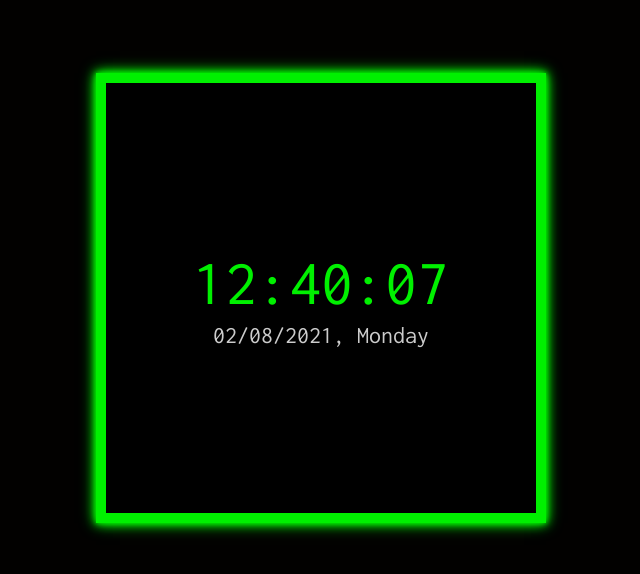
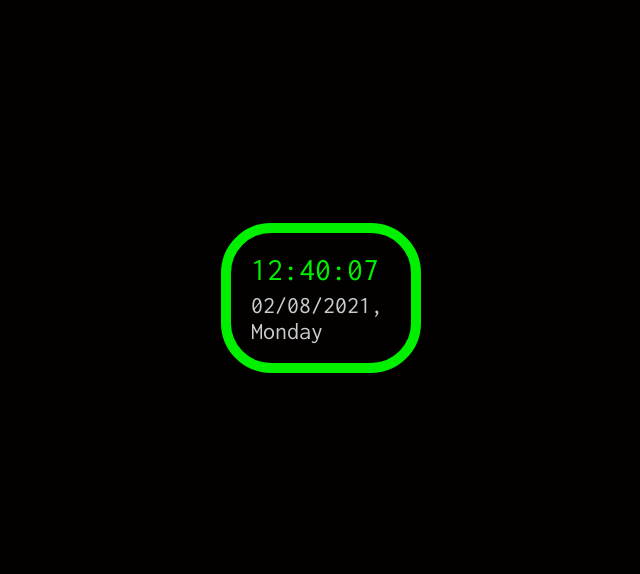
Before and after one commit to Azure-GOT/search-engine, a plain HTML site: page webpage/digitalclock/index.html in a window 1280 px wide. Shown: the part 102-676 px from the top of the page, without its empty margins (319-959 px from the left). Drawn offline with Linux system fonts and the light colour scheme.

Commit message:
Update style.css

```diff
--- a/webpage/digitalclock/style.css
+++ b/webpage/digitalclock/style.css
@@ -11,22 +11,12 @@ body {
 	height: 100vh;
 	background: #020100;
 }
-.container {
-	border: 10px solid rgb(0, 240, 0);
-	width: 450px;
-	height: 450px;
-	display: flex;
-	justify-content: center;
-	align-items: center;
-	flex-direction: column;
-	color:#fff;
-	font-size: 32px;
-	/*border-radius: 50%;*/
-	background: rgb(0, 0, 0);
-	box-shadow:
-		0 0 5px rgb(0, 240, 0),
-		0 0 10px rgb(0, 240, 0),
-		0 0 15px rgb(0, 240, 0);
+.container {border-radius: 50px;
+  border: 10px solid rgb(0, 240, 0);
+  padding: 20px;
+  width: 200px;
+  height: 150px;
+
 }
 .blink-colon {
 	animation: blink 1s infinite linear;
```
